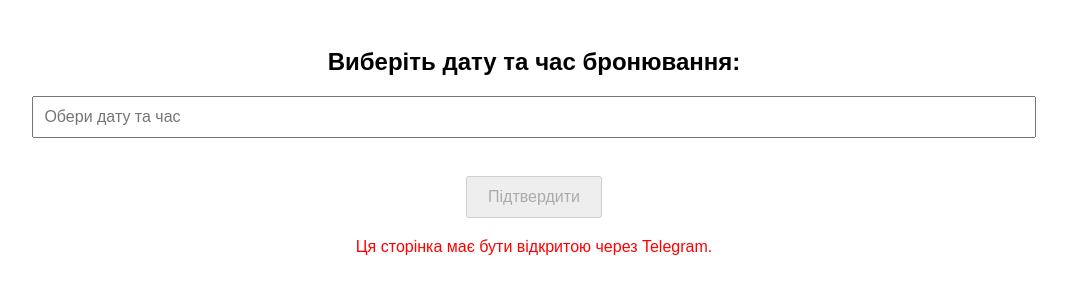
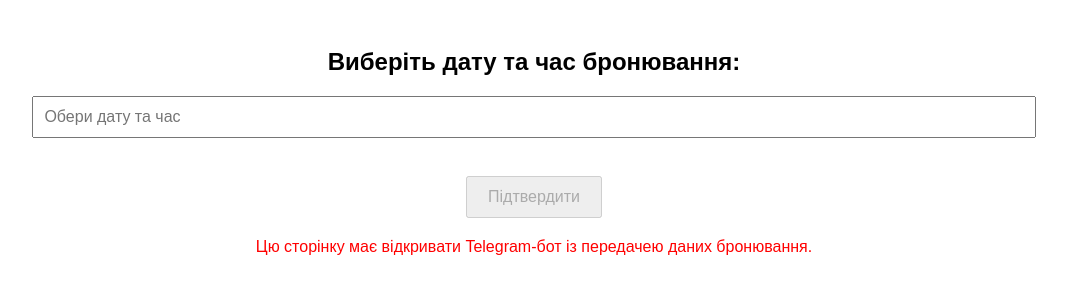
Before and after one commit to danza13/telegram-kalyan-bar-bot, a plain HTML site: page index.html in a window 1280 px wide. Shown: the whole page, without its empty margins (106-1173 px from the left). Drawn offline with nearby package versions, Linux system fonts and the light colour scheme.

Commit message:
Оновлено файли index.html, api.py, bot.py згідно з новими змінами

```diff
--- a/index.html
+++ b/index.html
@@ -34,7 +34,7 @@
   <h2>Виберіть дату та час бронювання:</h2>
   <input type="text" id="datetimePicker" placeholder="Обери дату та час"><br><br>
   <button id="submitBtn">Підтвердити</button>
-  <div id="errorMsg">Ця сторінка має бути відкритою через Telegram.</div>
+  <div id="errorMsg">Цю сторінку має відкривати Telegram-бот із передачею даних бронювання.</div>
 
   <!-- Підключення Flatpickr -->
   <script src="https://cdn.jsdelivr.net/npm/flatpickr"></script>
@@ -65,6 +65,12 @@
       const guests = queryParams.guests || "";
       const name = queryParams.name || "";
       const phone = queryParams.phone || "";
+
+      // Якщо основні дані відсутні – вважаємо, що Web App відкрито поза ботом
+      if (!establishment || !guests || !name || !phone) {
+        document.getElementById('submitBtn').disabled = true;
+        document.getElementById('errorMsg').style.display = 'block';
+      }
 
       if (window.Telegram && window.Telegram.WebApp) {
         window.Telegram.WebApp.ready();
```
